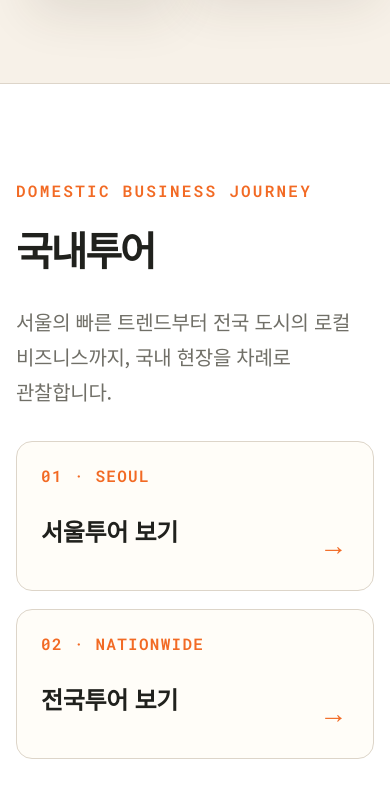
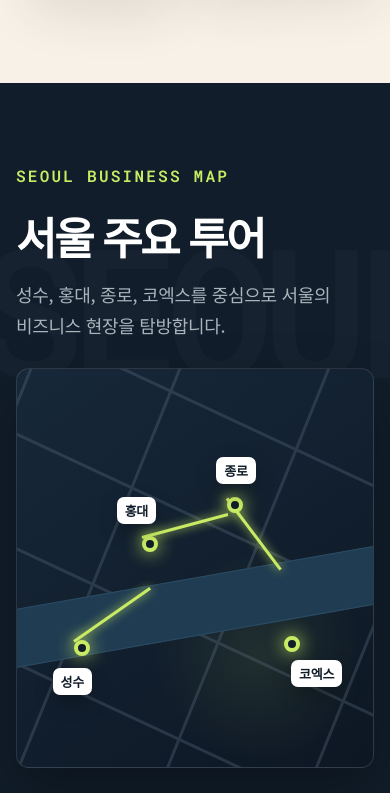
Before and after one commit to woodlaws/geosangtour, a website built with Vite: page index.html in a window 390 px wide. Shown: the part 1111-1904 px from the top of the page. Built offline with nearby package versions, Linux system fonts and the light colour scheme.

Commit message:
Add files via upload

```diff
--- a/index.html
+++ b/index.html
@@ -32,7 +32,7 @@
       <button class="menu-toggle" aria-label="메뉴 열기" aria-expanded="false"><span></span><span></span></button>
       <nav class="nav-links" aria-label="주요 메뉴">
         <a class="mobile-menu-brand brand-logo" href="#home" data-brand-logo data-brand-name="거상투어" data-variant="icon" data-theme="light" aria-label="거상투어 홈"></a>
-        <a href="#domestic">국내투어</a><a href="#global">해외투어</a><a href="#method">투어방식</a><a href="#about">거상투어 소개</a><a class="nav-cta" href="#cta">투어 알림 신청하기</a>
+        <a href="#seoul-tour">서울투어</a><a href="#domestic-tour">국내투어</a><a href="#global-tour">해외투어</a><a href="#method">투어방식</a><a href="#about">거상투어 소개</a><a class="nav-cta" href="#cta">투어 알림 신청하기</a>
       </nav>
     </div>
   </header>
@@ -44,7 +44,7 @@
           <p class="kicker">BUSINESS LEARNING JOURNEY</p>
           <h1>여행이 끝나면,<br><em>사업이</em> 달라집니다</h1>
           <p class="hero-lead">대표와 마케터를 위한 비즈니스 학습여행</p>
-          <a class="button" href="#domestic">투어 둘러보기 <b>→</b></a>
+          <a class="button" href="#seoul-tour">투어 둘러보기 <b>→</b></a>
           <div class="hero-tags"><span>성수</span><span>홍대</span><span>종로</span><span>코엑스</span></div>
         </div>
         <div class="hero-collage reveal" aria-label="서울 비즈니스 현장 이미지 콜라주">
@@ -57,14 +57,7 @@
       </div>
     </section>
 
-    <section class="section domestic-intro" id="domestic">
-      <div class="shell domestic-intro__inner reveal">
-        <div><p class="kicker">DOMESTIC BUSINESS JOURNEY</p><h2>국내투어</h2><p>서울의 빠른 트렌드부터 전국 도시의 로컬 비즈니스까지, 국내 현장을 차례로 관찰합니다.</p></div>
-        <nav class="domestic-anchor-links" aria-label="국내투어 세부 메뉴"><a href="#seoul"><small>01 · SEOUL</small><strong>서울투어 보기</strong><span>→</span></a><a href="#nationwide"><small>02 · NATIONWIDE</small><strong>전국투어 보기</strong><span>→</span></a></nav>
-      </div>
-    </section>
-
-    <section class="map-section map-section--stacked" id="seoul">
+    <section class="map-section map-section--stacked" id="seoul-tour">
       <div class="shell">
         <div class="seoul-map-heading reveal">
           <div><p class="kicker lime">SEOUL BUSINESS MAP</p><h2>서울 주요 투어</h2></div>
@@ -112,7 +105,7 @@
       </div>
     </section>
 
-    <section class="section tours warm nationwide-series" id="nationwide">
+    <section class="section tours warm nationwide-series" id="domestic-tour">
       <div class="shell">
         <div class="section-title nationwide-heading"><div><p class="kicker">NATIONWIDE BUSINESS JOURNEY</p><h2>전국 주요 투어</h2></div><p>전국의 주요 도시를 직접 탐방하며 지역 상권, 관광 비즈니스, 로컬 브랜드, 고객 동선을 관찰합니다.</p></div>
         <div class="nationwide-layout">
@@ -150,7 +143,7 @@
       </div>
     </section>
 
-    <section class="section global" id="global">
+    <section class="section global" id="global-tour">
       <div class="shell"><div class="section-title light-title"><div><p class="kicker lime">GLOBAL EXPANSION</p><h2>해외 확장 투어</h2></div><a class="text-link light" href="/tours/global/">해외투어 보기 →</a></div>
         <div class="global-grid">
           <article class="global-card reveal"><img src="/assets/images/tours/overseas/tokyo-business-tour.webp" alt="도쿄의 네온 상업 거리" width="1400" height="908" loading="lazy" decoding="async"><span>JAPAN</span><div><small>GLOBAL 01</small><h3>도쿄</h3><p>도시 브랜딩과<br>디테일 실험 탐구</p></div></article>
@@ -168,6 +161,19 @@
           <article class="step reveal"><b>02</b><div class="step-icon">◎</div><h3>현장 탐방</h3><p>주요 상권과 공간을<br>직접 걷고 관찰</p></article>
           <article class="step reveal"><b>03</b><div class="step-icon">✦</div><h3>인사이트 워크숍</h3><p>발견한 인사이트를<br>함께 정리하고 공유</p></article>
           <article class="step reveal"><b>04</b><div class="step-icon">↗</div><h3>사업 적용</h3><p>내 사업에 접목할<br>실행 아이디어 기록</p></article>
+        </div>
+      </div>
+    </section>
+
+    <section class="section concept" id="about">
+      <div class="shell concept-grid">
+        <div class="section-copy reveal"><p class="kicker">ABOUT GEOSANG TOUR</p><h2>관광이 아니라,<br><em>사업</em>을 배우는 여행</h2><p>거상투어는 대표와 마케터가 현장을 관찰하고, 질문하고, 기록하여 내 사업에 적용하는 비즈니스 학습여행입니다.</p><div class="about-points" aria-label="거상투어 핵심 과정"><span>현장 관찰</span><span>질문</span><span>기록</span><span>사업 적용</span></div></div>
+        <div class="cycle reveal">
+          <div class="cycle-center"><span>↗</span><b>INSIGHT<br>CYCLE</b></div>
+          <article class="c1"><i>01</i><h3>관찰</h3><p>현장을 관찰하며<br>인사이트를 발견합니다.</p></article>
+          <article class="c2"><i>02</i><h3>질문</h3><p>왜 되는지, 왜 안 되는지<br>질문합니다.</p></article>
+          <article class="c3"><i>03</i><h3>기록</h3><p>핵심을 정리하고<br>나만의 언어로 남깁니다.</p></article>
+          <article class="c4"><i>04</i><h3>적용</h3><p>사업에 접목할<br>실행 아이디어를 정리합니다.</p></article>
         </div>
       </div>
     </section>
@@ -196,27 +202,14 @@
       </div>
     </section>
 
-    <section class="section concept" id="about">
-      <div class="shell concept-grid">
-        <div class="section-copy reveal"><p class="kicker">ABOUT GEOSANG TOUR</p><h2>관광이 아니라,<br><em>사업</em>을 배우는 여행</h2><p>거상투어는 대표와 마케터가 현장을 관찰하고, 질문하고, 기록하여 내 사업에 적용하는 비즈니스 학습여행입니다.</p><div class="about-points" aria-label="거상투어 핵심 과정"><span>현장 관찰</span><span>질문</span><span>기록</span><span>사업 적용</span></div></div>
-        <div class="cycle reveal">
-          <div class="cycle-center"><span>↗</span><b>INSIGHT<br>CYCLE</b></div>
-          <article class="c1"><i>01</i><h3>관찰</h3><p>현장을 관찰하며<br>인사이트를 발견합니다.</p></article>
-          <article class="c2"><i>02</i><h3>질문</h3><p>왜 되는지, 왜 안 되는지<br>질문합니다.</p></article>
-          <article class="c3"><i>03</i><h3>기록</h3><p>핵심을 정리하고<br>나만의 언어로 남깁니다.</p></article>
-          <article class="c4"><i>04</i><h3>적용</h3><p>사업에 접목할<br>실행 아이디어를 정리합니다.</p></article>
-        </div>
-      </div>
-    </section>
-
     <section class="cta" id="cta">
       <div class="stamp s1">SEOUL<br>FIELD TRIP</div><div class="stamp s2">BUSINESS<br>JOURNEY</div>
-      <div class="shell cta-inner reveal"><p class="kicker">NEXT JOURNEY</p><h2>다음 거상투어의<br><em>동행자</em>가 되어보세요</h2><p>서울투어, 국내투어, 해외투어의 새로운 일정과 모집 소식을 가장 먼저 받아보세요.</p><div class="hero-actions center-actions"><a class="button" href="/reservation/">투어 알림 신청하기 →</a><a class="button button-secondary" href="#domestic">국내투어 다시 보기</a></div></div>
+      <div class="shell cta-inner reveal"><p class="kicker">NEXT JOURNEY</p><h2>다음 거상투어의<br><em>동행자</em>가 되어보세요</h2><p>서울투어, 국내투어, 해외투어의 새로운 일정과 모집 소식을 가장 먼저 받아보세요.</p><div class="hero-actions center-actions"><a class="button" href="/reservation/">투어 알림 신청하기 →</a><a class="button button-secondary" href="#domestic-tour">국내투어 다시 보기</a></div></div>
     </section>
   </main>
 
   <footer class="site-footer">
-    <div class="shell footer-top"><div><a class="brand-logo footer-logo" href="#home" data-brand-logo data-brand-name="거상투어" data-variant="footer" data-theme="dark" aria-label="거상투어 홈"></a><p>대표와 마케터를 위한<br>비즈니스 학습여행</p></div><nav aria-label="푸터 메뉴"><a href="#domestic">국내투어</a><a href="#global">해외투어</a><a href="#method">투어방식</a><a href="#about">거상투어 소개</a><a href="#cta">투어 알림 신청하기</a></nav></div>
+    <div class="shell footer-top"><div><a class="brand-logo footer-logo" href="#home" data-brand-logo data-brand-name="거상투어" data-variant="footer" data-theme="dark" aria-label="거상투어 홈"></a><p>대표와 마케터를 위한<br>비즈니스 학습여행</p></div><nav aria-label="푸터 메뉴"><a href="#seoul-tour">서울투어</a><a href="#domestic-tour">국내투어</a><a href="#global-tour">해외투어</a><a href="#method">투어방식</a><a href="#about">거상투어 소개</a><a href="#cta">투어 알림 신청하기</a></nav></div>
     <div class="shell footer-bottom"><span>© 2024 거상투어. All rights reserved.</span><div><a href="/privacy/">개인정보처리방침</a><a href="/contact/">문의하기</a></div></div>
   </footer>
   <script type="module" src="/src/main.js"></script>
--- a/src/styles.css
+++ b/src/styles.css
@@ -309,31 +309,18 @@ img[src*="hong-kong-business-tour"]{object-position:center center}
 .nav-links a[aria-current="page"]{color:var(--orange)}
 
 /* Home anchor sitemap */
-.domestic-intro{background:#fff;border-top:1px solid var(--line);border-bottom:1px solid var(--line)}
-.domestic-intro__inner{display:grid;grid-template-columns:minmax(0,.85fr) minmax(520px,1.15fr);gap:72px;align-items:end}
-.domestic-intro__inner>div>p:last-child{max-width:620px;margin-bottom:0;color:var(--muted);font-size:var(--type-body);line-height:1.75}
-.domestic-anchor-links{display:grid;grid-template-columns:1fr 1fr;gap:18px}
-.domestic-anchor-links a{position:relative;display:grid;gap:10px;min-height:180px;padding:28px;border:1px solid var(--line);border-radius:16px;background:var(--paper);transition:transform .2s ease,border-color .2s ease,box-shadow .2s ease}
-.domestic-anchor-links a:hover{transform:translateY(-4px);border-color:var(--orange);box-shadow:var(--shadow)}
-.domestic-anchor-links small{color:var(--orange);font:600 var(--type-caption)/1.3 'Roboto Mono',monospace;letter-spacing:.08em}
-.domestic-anchor-links strong{font-size:var(--type-card-title);line-height:1.3}
-.domestic-anchor-links span{position:absolute;right:26px;bottom:22px;color:var(--orange);font-size:1.75rem}
 .about-points{display:flex;flex-wrap:wrap;gap:10px;margin-top:30px}
 .about-points span{padding:10px 14px;border:1px solid var(--line);border-radius:999px;background:#fff;color:var(--ink);font-size:var(--type-caption);font-weight:700}
 
 @media(max-width:1100px){
   .nav-links{gap:16px;font-size:1rem}
   .nav-links .nav-cta{padding:10px 14px}
-  .domestic-intro__inner{grid-template-columns:1fr;gap:42px}
 }
 
 @media(max-width:700px){
   html{scroll-padding-top:84px}
   .section,#home,.map-section,.cta{scroll-margin-top:84px}
   .nav-links .nav-cta{margin-top:10px;padding:15px 18px;text-align:center}
-  .domestic-anchor-links{grid-template-columns:1fr}
-  .domestic-anchor-links a{min-height:150px;padding:24px}
-  .domestic-intro__inner{gap:32px}
 }
 .subpage-hero{position:relative;padding:34px 0 112px;background:var(--cream);overflow:hidden}
 .breadcrumb{display:flex;align-items:center;gap:11px;margin-bottom:62px;color:#888177;font-size:1rem;font-weight:700}
```
